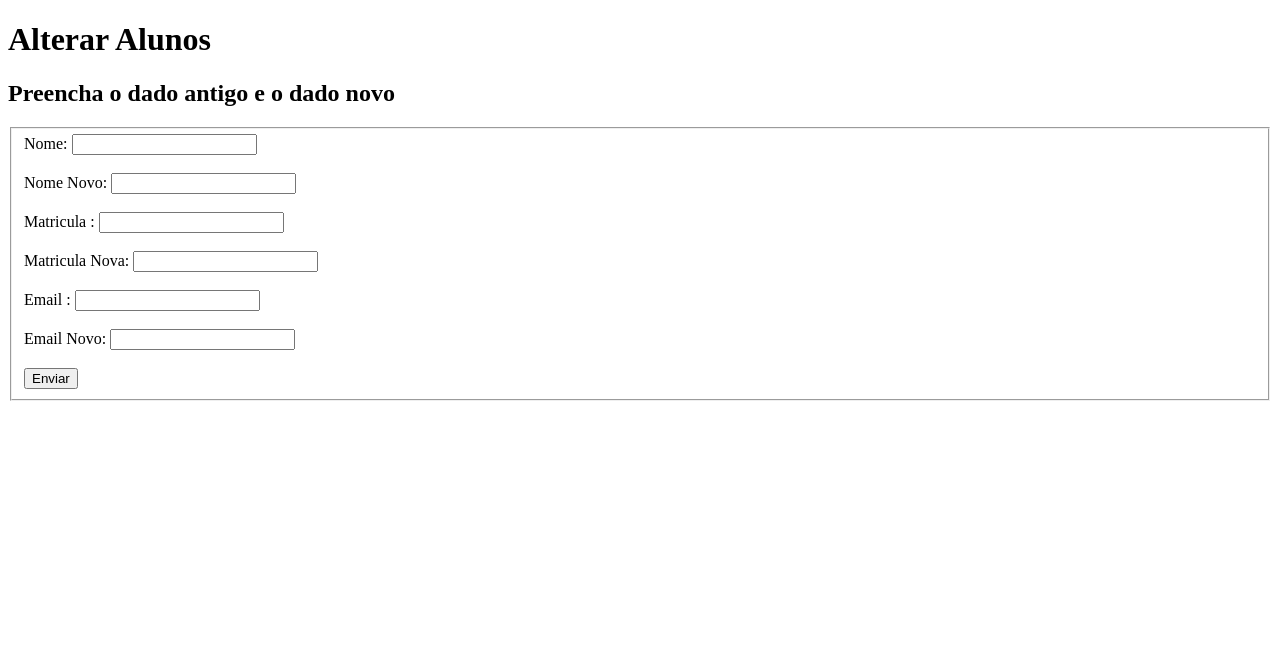
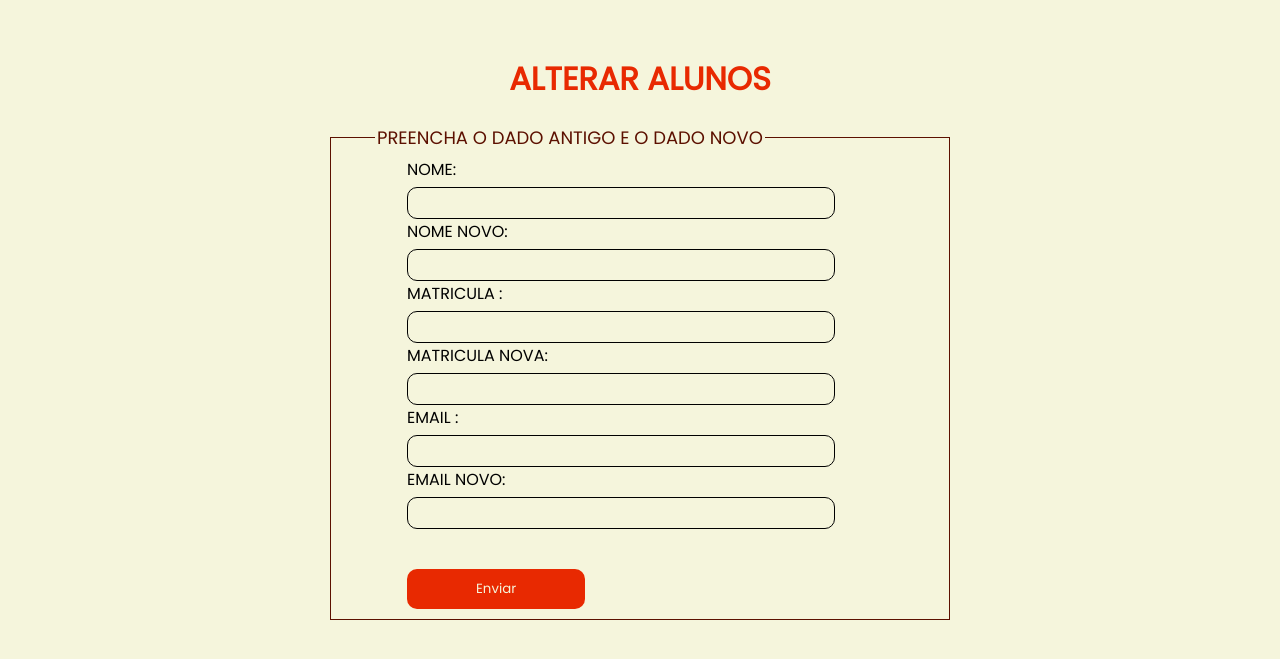
Before and after one commit to VitoriaPiloto/3DAW, a PHP site: page /Altera_AlunosBD.php in a window 1280 px wide. Shown: the top 659 px of the page. Run offline with PHP 8.4, Linux system fonts and the light colour scheme.

Commit message:
atualizando estilo página alteração de alunos

```diff
--- a/Aula 6 - php com banco de dados/Altera_AlunosBD.php
+++ b/Aula 6 - php com banco de dados/Altera_AlunosBD.php
@@ -40,30 +40,88 @@
 <head>
         <meta charset="UTF-8">
         <title>Document</title>
+        <style>
+            @import url('https://fonts.googleapis.com/css2?family=Poppins&display=swap');
+        body{
+            padding-right:25%;
+            padding-left:25%;
+            padding-top: 2%;
+            text-transform: uppercase;
+            font-family: 'Poppins', sans-serif;
+            background-color: beige;
+        }
+        h1{
+            color: #E82901;
+            text-align: center;
+        }
+        h2{
+            color: #5C1000;
+        }
+        input{
+            background-color: beige;
+            padding: 5px;
+            border: 1px solid black;
+            border-radius: 10px;
+            font-family: 'Poppins', sans-serif;
+            margin-top: 5px;
+            width: 70%;
+        }
+
+        label, input{
+            margin-left: 5vw;
+        }
+
+        fieldset{
+            display: grid;
+            border: 1px solid #5C1000;
+        }
+
+        legend{
+            margin-left: 2.5vw;
+            margin-right: 2.5vw;
+            font-size: large;
+            color:#5C1000;
+        }
+
+        #button{
+            width: 30%;
+            margin-top: 5vh;
+            padding: 10px;
+            background-color: #E82901;
+            border:none;
+            color:beige;
+        }
+        #button:hover{
+            cursor: pointer;
+            background-color: #5C1000;
+        }
+        </style>
 </head>
 <body>
     <h1> Alterar Alunos </h1>
-    <h2>Preencha o dado antigo e o dado novo</h2>
     <form action="Altera_AlunosBD.php" method="POST">
         <fieldset>
+            <legend>Preencha o dado antigo e o dado novo</legend>
             <label for="nome">Nome: </label>
-            <input type="text" id="nome" name="nome"><br><br>
+            <input type="text" id="nome" name="nome">
 
             <label for="nomeNovo">Nome Novo: </label>
-            <input type="text" id="nomeNovo" name="nomeNovo"><br><br>
+
+            <input type="text" id="nomeNovo" name="nomeNovo">
 
             <label for="matricula">Matricula : </label>
-            <input type="text" id="matricula" name="matricula"><br><br>
+            <input type="text" id="matricula" name="matricula">
 
             <label for="matriculaNova">Matricula Nova: </label>
-            <input type="text" id="matriculaNova" name="matriculaNova"><br><br>
+            <input type="text" id="matriculaNova" name="matriculaNova">
 
             <label for="email">Email : </label>
-            <input type="text" id="email" name="email"><br><br>
+            <input type="text" id="email" name="email">
 
             <label for="emailNovo">Email Novo: </label>
-            <input type="text" id="emailNovo" name="emailNovo"><br><br>
-            <input type="submit" value="Enviar">
+            <input type="text" id="emailNovo" name="emailNovo">
+
+            <input type="submit" value="Enviar" id="button">
         </fieldset>
     </form>
 </body>
```
